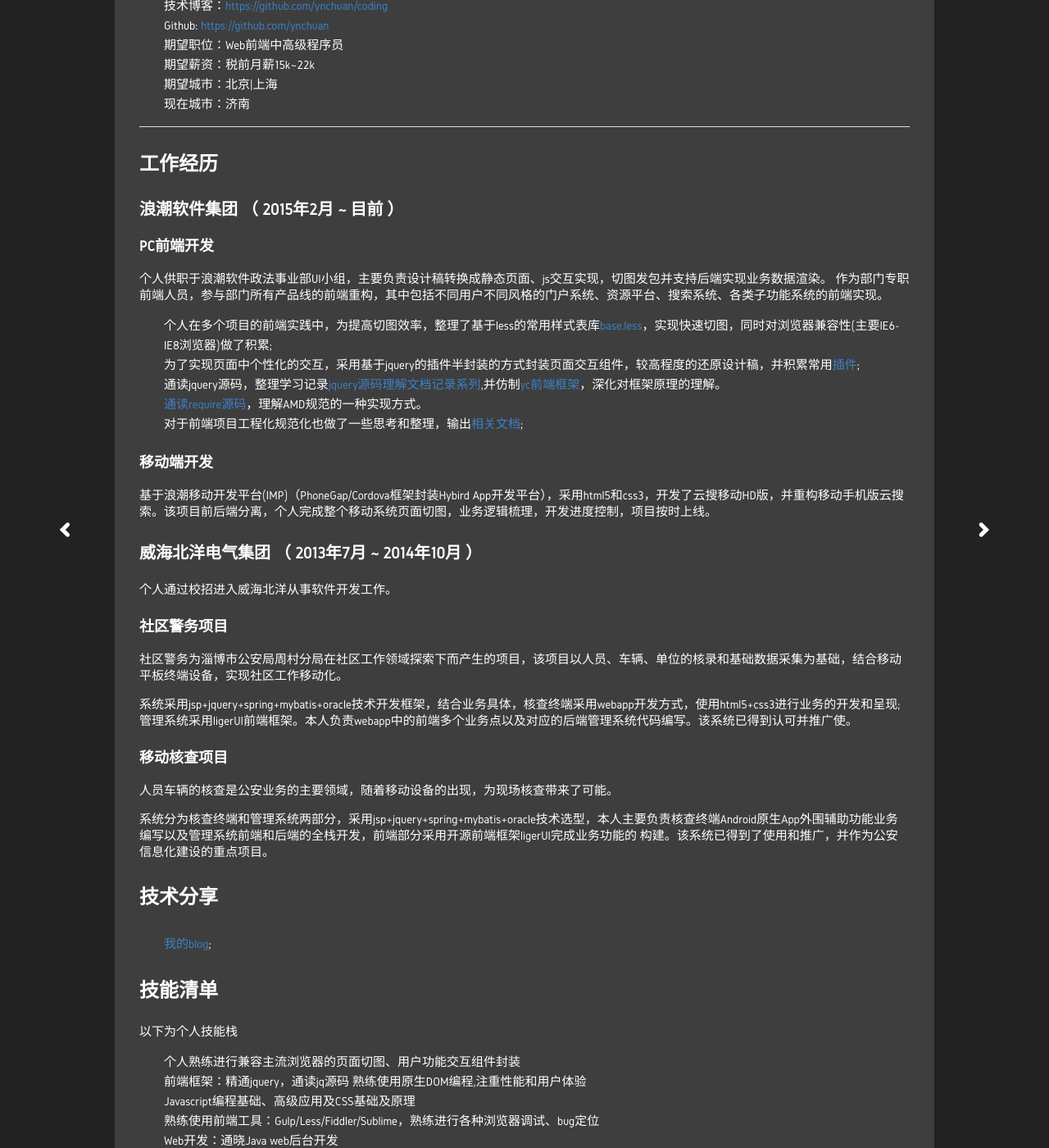
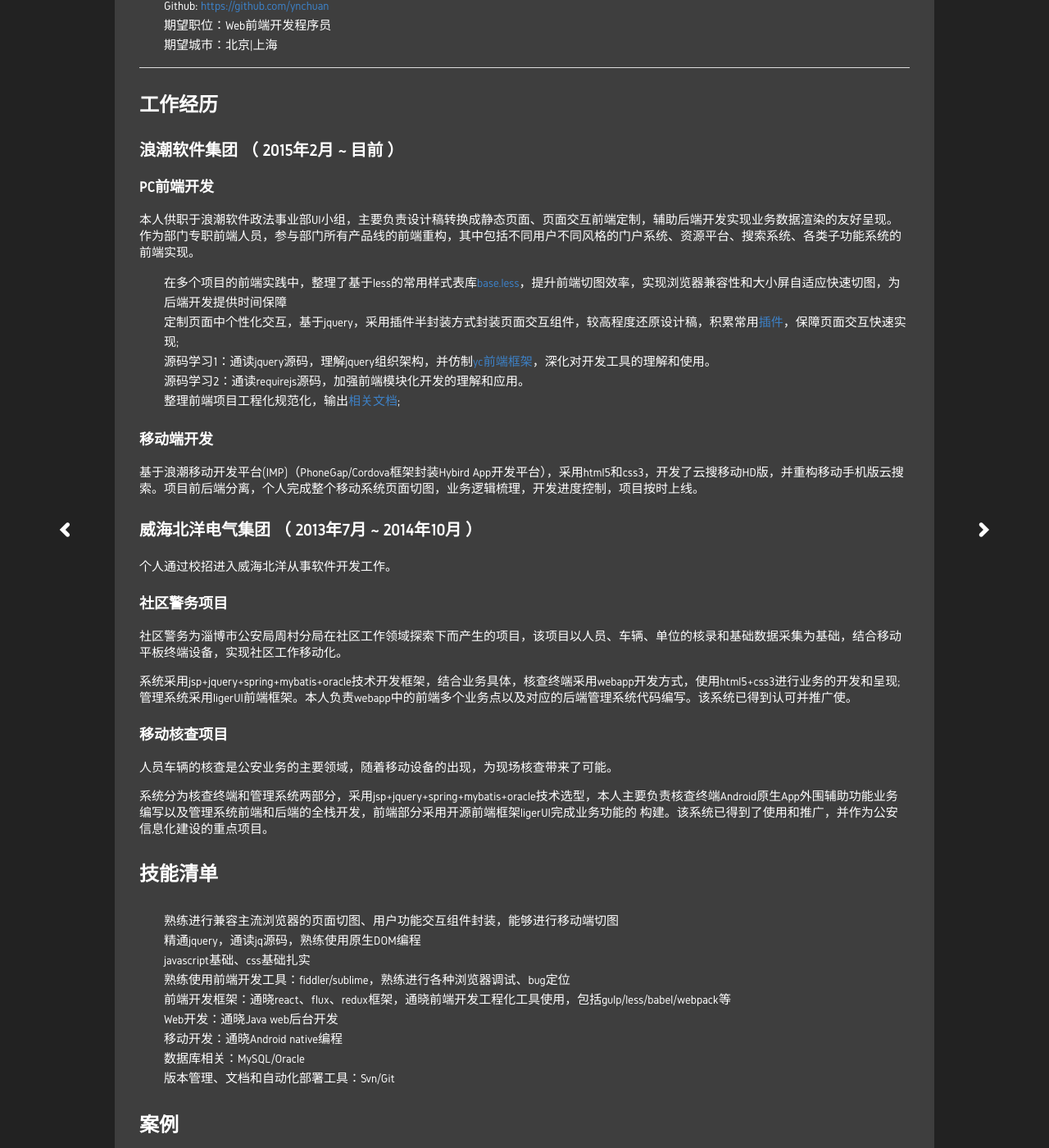
Before and after one commit to ynchuan/blog, a Jekyll site: the page built from _posts/2016-02-23-aboutme.md, in a window 1280 px wide and 1400 px high, scrolled down 499 px. Shown: the whole window at 82% size. Built offline with Jekyll 4.4.1, drawn with Linux system fonts in a browser that asks for light colours; comment, search, counter and statistics services are not loaded; some of the changed text lies outside the part shown.

Commit message:
update aboutme

```diff
--- a/_posts/2016-02-23-aboutme.md
+++ b/_posts/2016-02-23-aboutme.md
@@ -16,16 +16,13 @@ tags:
 
 # 个人信息
 
- - [王训训](http://ynchuan.github.io/coding/repository/blog/aboutme.html)/男/1990
+ - 王训训/男/1990
  - 本科/青岛科技大学
  - 工作年限：2.5年
- - 微博：[@_ynchuan_](http://weibo.com/1883606305)
- - 技术博客：[https://github.com/ynchuan/coding](https://github.com/ynchuan/coding)
+ - 技术博客：[http://ynchuan.github.io/blog](http://ynchuan.github.io/blog)
  - Github: [https://github.com/ynchuan](https://github.com/ynchuan)
- - 期望职位：Web前端中高级程序员
- - 期望薪资：税前月薪15k~22k
+ - 期望职位：Web前端开发程序员
  - 期望城市：北京\|上海
- - 现在城市：济南
 
 ---
 
@@ -34,17 +31,17 @@ tags:
 ## 浪潮软件集团 （ 2015年2月 ~ 目前 ）
 
 ### PC前端开发
-个人供职于浪潮软件政法事业部UI小组，主要负责设计稿转换成静态页面、js交互实现，切图发包并支持后端实现业务数据渲染。
+本人供职于浪潮软件政法事业部UI小组，主要负责设计稿转换成静态页面、页面交互前端定制，辅助后端开发实现业务数据渲染的友好呈现。
 作为部门专职前端人员，参与部门所有产品线的前端重构，其中包括不同用户不同风格的门户系统、资源平台、搜索系统、各类子功能系统的前端实现。
 
-- 个人在多个项目的前端实践中，为提高切图效率，整理了基于less的常用样式表库[base.less](https://github.com/ynchuan/coding/tree/master/repository/plugin/less/base.less)，实现快速切图，同时对浏览器兼容性(主要IE6-IE8浏览器)做了积累;
-- 为了实现页面中个性化的交互，采用基于jquery的插件半封装的方式封装页面交互组件，较高程度的还原设计稿，并积累常用[插件](https://github.com/ynchuan/coding);
-- 通读jquery源码，整理学习记录[jquery源码理解文档记录系列](https://github.com/ynchuan/coding/blob/master/repository/blog/js_b/jquery-src.md),并仿制[yc前端框架](https://github.com/ynchuan/coding/blob/master/repository/experiment/js_exp/nativejs/yc.js)，深化对框架原理的理解。
-- [通读require源码](https://github.com/ynchuan/coding/blob/master/repository/blog/js_b/requirejs-src-note.md)，理解AMD规范的一种实现方式。
-- 对于前端项目工程化规范化也做了一些思考和整理，输出[相关文档](https://github.com/ynchuan/coding/blob/master/repository/blog/项目搭建结构.md);
+- 在多个项目的前端实践中，整理了基于less的常用样式表库[base.less](https://github.com/ynchuan/coding/tree/master/repository/plugin/less/base.less)，提升前端切图效率，实现浏览器兼容性和大小屏自适应快速切图，为后端开发提供时间保障
+- 定制页面中个性化交互，基于jquery，采用插件半封装方式封装页面交互组件，较高程度还原设计稿，积累常用[插件](https://github.com/ynchuan/coding)，保障页面交互快速实现;
+- 源码学习1：通读jquery源码，理解jquery组织架构，并仿制[yc前端框架](https://github.com/ynchuan/coding/blob/master/repository/experiment/js_exp/nativejs/yc.js)，深化对开发工具的理解和使用。
+- 源码学习2：通读requirejs源码，加强前端模块化开发的理解和应用。
+- 整理前端项目工程化规范化，输出[相关文档](https://github.com/ynchuan/coding/blob/master/repository/blog/项目搭建结构.md);
 
 ### 移动端开发
-基于浪潮移动开发平台(IMP)（PhoneGap/Cordova框架封装Hybird App开发平台），采用html5和css3，开发了云搜移动HD版，并重构移动手机版云搜索。该项目前后端分离，个人完成整个移动系统页面切图，业务逻辑梳理，开发进度控制，项目按时上线。
+基于浪潮移动开发平台(IMP)（PhoneGap/Cordova框架封装Hybird App开发平台），采用html5和css3，开发了云搜移动HD版，并重构移动手机版云搜索。项目前后端分离，个人完成整个移动系统页面切图，业务逻辑梳理，开发进度控制，项目按时上线。
 
 ## 威海北洋电气集团 （ 2013年7月 ~ 2014年10月 ）
 
@@ -63,31 +60,26 @@ tags:
 系统分为核查终端和管理系统两部分，采用jsp+jquery+spring+mybatis+oracle技术选型，本人主要负责核查终端Android原生App外围辅助功能业务编写以及管理系统前端和后端的全栈开发，前端部分采用开源前端框架ligerUI完成业务功能的 构建。该系统已得到了使用和推广，并作为公安信息化建设的重点项目。
 
 
-# 技术分享
-
-- [我的blog](http://ynchuan.github.io/blog/);
-
 # 技能清单
 
-以下为个人技能栈
-
-- 个人熟练进行兼容主流浏览器的页面切图、用户功能交互组件封装
-- 前端框架：精通jquery，通读jq源码 熟练使用原生DOM编程,注重性能和用户体验
-- Javascript编程基础、高级应用及CSS基础及原理
-- 熟练使用前端工具：Gulp/Less/Fiddler/Sublime，熟练进行各种浏览器调试、bug定位
+- 熟练进行兼容主流浏览器的页面切图、用户功能交互组件封装，能够进行移动端切图
+- 精通jquery，通读jq源码，熟练使用原生DOM编程
+- javascript基础、css基础扎实
+- 熟练使用前端开发工具：fiddler/sublime，熟练进行各种浏览器调试、bug定位
+- 前端开发框架：通晓react、flux、redux框架，通晓前端开发工程化工具使用，包括gulp/less/babel/webpack等
 - Web开发：通晓Java web后台开发
 - 移动开发：通晓Android native编程
 - 数据库相关：MySQL/Oracle
 - 版本管理、文档和自动化部署工具：Svn/Git
 
 # 案例
-- 仿站1-[百度地图](http://ynchuan.github.io/coding/repository/project/forksite/baidu-map-index.html)
-- 仿站2-[去哪网](http://ynchuan.github.io/coding/repository/project/forksite/qunar.html)
+- 切图-[去哪网](http://ynchuan.github.io/coding/repository/project/forksite/qunar.html)
 - 组件封装- [我的github](https://github.com/ynchuan/coding#3基于项目的个人插件)
+- [我的博客](http://ynchuan.github.io/blog)- 基于jekyll和spaghetti-san的设计，进行了页面重构
 
 # 参考技能关键字
 
-javascript jquery css html5 移动开发 前端开发
+javascript jquery css html5 移动开发 前端开发 工程化
 
 # 致谢
 感谢您花时间阅读我的简历，期待能有机会和您共事。
```
Also changed, not shown: README.md.
